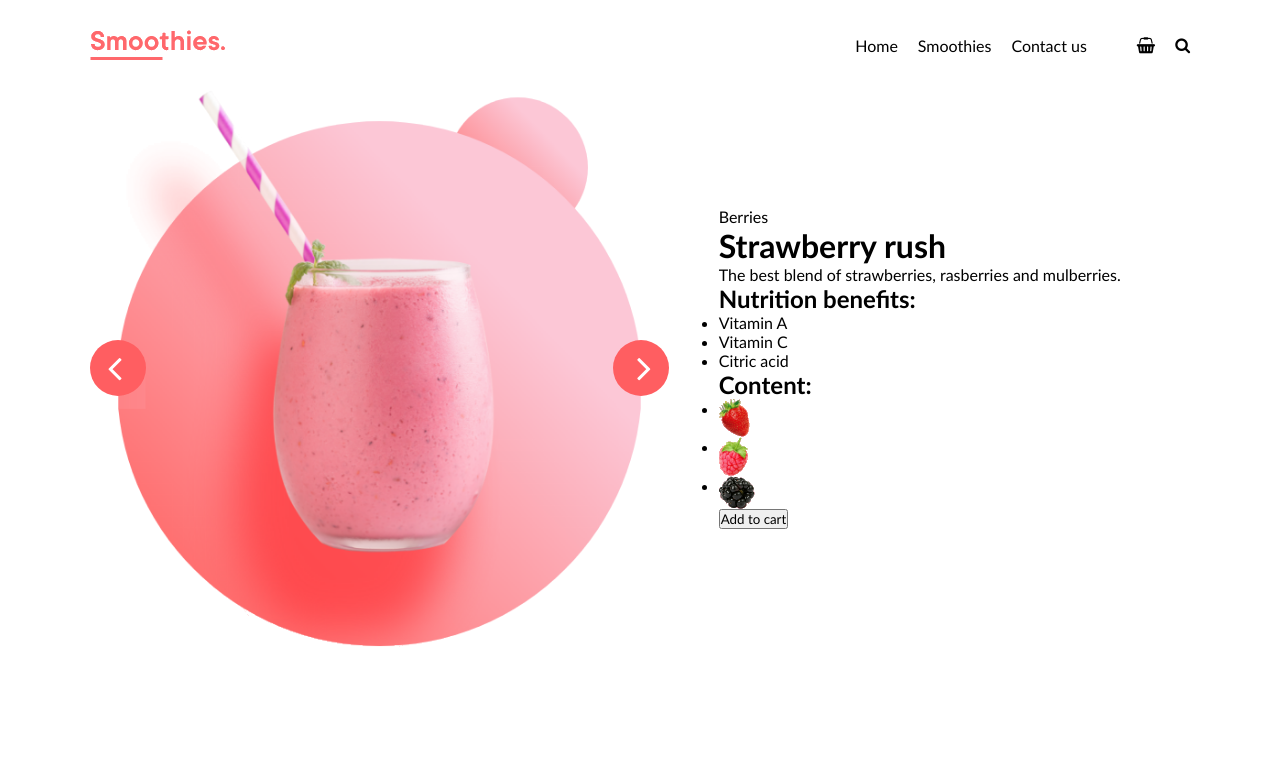
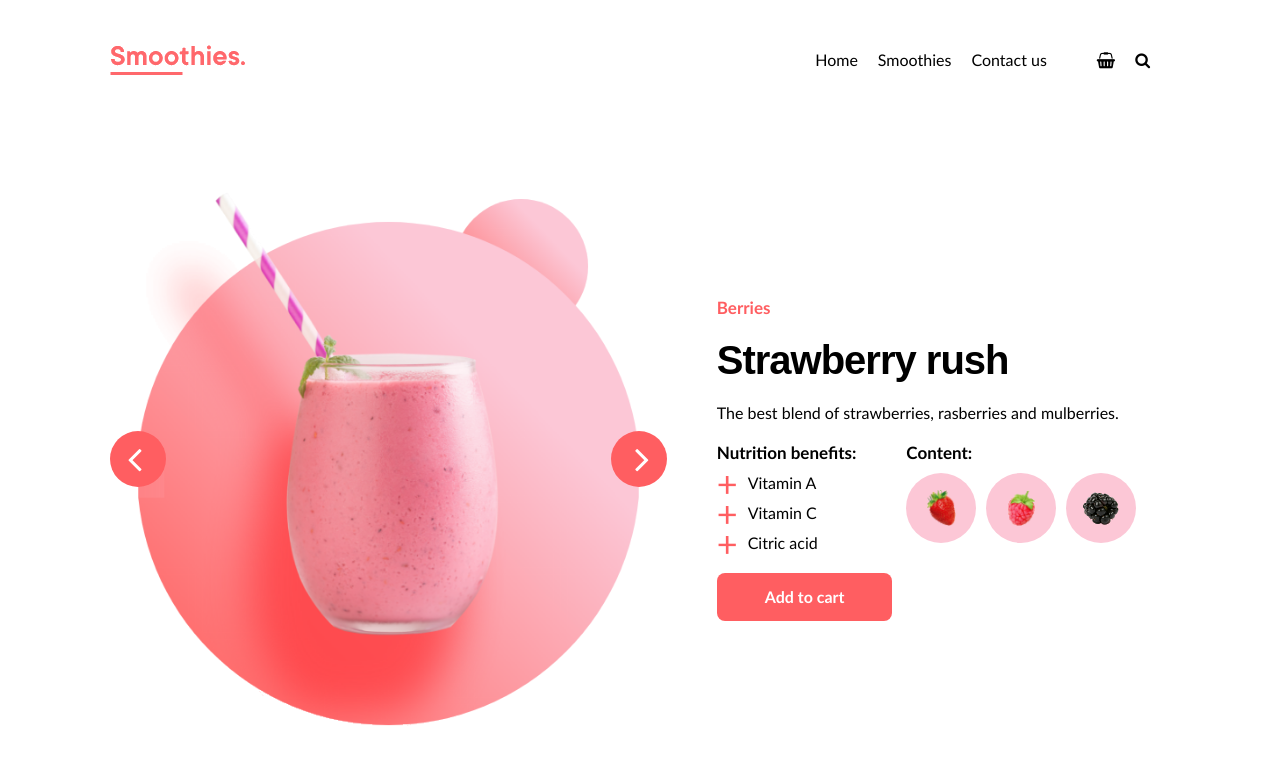
Before and after one commit to vaidotasgarbstas/7-smoothies, a website: page index.html in a window 1280 px wide. Drawn offline with Linux system fonts and the light colour scheme.

Commit message:
Content style

```diff
--- a/css/main.css
+++ b/css/main.css
@@ -4,31 +4,58 @@
 
 :root {
     --primary-color: #ff5e61;
+    --secondary-color: #fcc7d6;
 }
 
 body {
     display: flex;
-    height: 100vh;
+    min-height: 100vh;
     flex-direction: column;
     gap: 30px;
-    padding-top: 30px;
+    padding: 30px 0;
     justify-content: flex-start;
     align-items: center;
 }
-
 .container {
     display: flex;
     justify-content: flex-end;
     align-items: center;
     gap: 50px;
     width: 100%;
-    padding: 0 20;
+    padding: 0 20px;
 }
-.container > *:first-child {
+main.container {
+    flex-direction: column;
+    justify-content: flex-start;
+    align-items: center;
+    min-height: calc(100vh - 120px);
+}
+.logo {
+    max-height: 40px;
     margin-right: auto;
+}
+.main-menu {
+    display: none;
+    flex-direction: column;
+    align-items: center;
+    gap: 50px;
+    padding: 20px;
+    position: absolute;
+    bottom: 0;
+    left: 0;
+    right: 0;
+    z-index: 1;
+    transform: translateY(95%);
+    text-align: center;
+    background-color: #fff;
+    box-shadow: 0 6px 4px -6px #0004;
+}
+.menu-visible .main-menu {
+    display: flex;
 }
 .menu {
     display: flex;
+    flex-direction: column;
     gap: 20px;
 }
 .menu > a {
@@ -39,12 +66,10 @@ body {
     color: var(--primary-color);
     text-decoration: underline;
 }
-
 .hamburger {
     font-size: 2em;
 }
 .gallery {
-    /* width: 60%; */
     padding: 0 0.7em;
     font-size: 40px;
     position: relative;
@@ -77,32 +102,86 @@ body {
 }
 
 .text {
+    display: flex;
+    flex-direction: column;
+    gap: 20px;
 }
 .text > .category {
+    color: var(--primary-color);
+    font-weight: bold;
+    font-size: 17px;
 }
 .text > .title {
+    font-family: Arial, Helvetica, sans-serif;
+    font-size: 40px;
+    font-weight: 900;
+    letter-spacing: -1px;
 }
 .text > .contains {
+    display: flex;
+    flex-direction: column;
+    flex-wrap: wrap;
+    gap: 20px 50px;
 }
 .text > .contains > .list {
+    display: flex;
+    flex-direction: column;
+    gap: 10px;
 }
 .text .list > .list-title {
+    font-size: 17px;
 }
 .text .list > .list-plus {
+    display: flex;
+    flex-direction: column;
+    gap: 10px;
+    list-style-type: none;
 }
 .text .list-plus > li {
+    line-height: 20px;
 }
 .text .list-plus > li::before {
+    content: '+';
+    margin-right: 10px;
+    color: var(--primary-color);
+    font-size: 36px;
+    vertical-align: bottom;
 }
 .text .list > .list-image {
+    display: flex;
+    flex-wrap: wrap;
+    gap: 10px;
+    list-style-type: none;
 }
 .text .list-image > li {
+    display: flex;
+    justify-content: center;
+    align-items: center;
+    width: 70px;
+    height: 70px;
+    background-color: var(--secondary-color);
+    border-radius: 50%;
 }
 .text .list-image img {
-}
-.text > form {
+    width: 36px;
+    height: 36px;
+    object-fit: contain;
+    object-position: center;
 }
 .text > form > button {
+    padding: 1em 3em;
+    line-height: 1em;
+    color: #fff;
+    font-size: 16px;
+    font-weight: bold;
+    background-color: var(--primary-color);
+    border: none;
+    border-radius: 0.5em;
+    transition: all 0.3s;
+    cursor: pointer;
+}
+.text > form > button:hover {
+    border-radius: 1.5em;
 }
 
 @media (min-width: 480px) {
--- a/index.html
+++ b/index.html
@@ -12,6 +12,7 @@
 <body>
     <header class="container">
         <img src="./img/logo.png" alt="Logo" class="logo">
+        <div class="main-menu">
             <nav class="menu">
                 <a href="#">Home</a>
                 <a href="#">Smoothies</a>
@@ -21,6 +22,7 @@
                 <a href="#" class="fa fa-shopping-basket"></a>
                 <a href="#" class="fa fa-search"></a>
             </nav>
+        </div>
         <i class="fa fa-bars hamburger"></i>
     </header>
     <main class="container">
```
Lines whose indentation alone changed are shown as unchanged.
